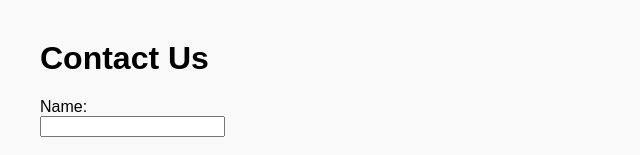
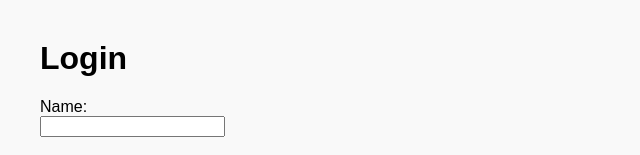
Before and after one commit to Vvinaykumar04/Basic-website, a website: page views/login.html in a window 1280 px wide. Shown: the top 155 px of the page, without its empty margins (0-640 px from the left). Drawn offline with Linux system fonts and the light colour scheme.

Commit message:
Check auth2 2

```diff
--- a/views/login.html
+++ b/views/login.html
@@ -6,7 +6,7 @@
   <link rel="stylesheet" href="/style.css">
 </head>
 <body>
-  <h1>Contact Us</h1>
+  <h1>Login</h1>
 
   <form action="/login" method="POST">
     <label for="login_name">Name:</label><br>
```
